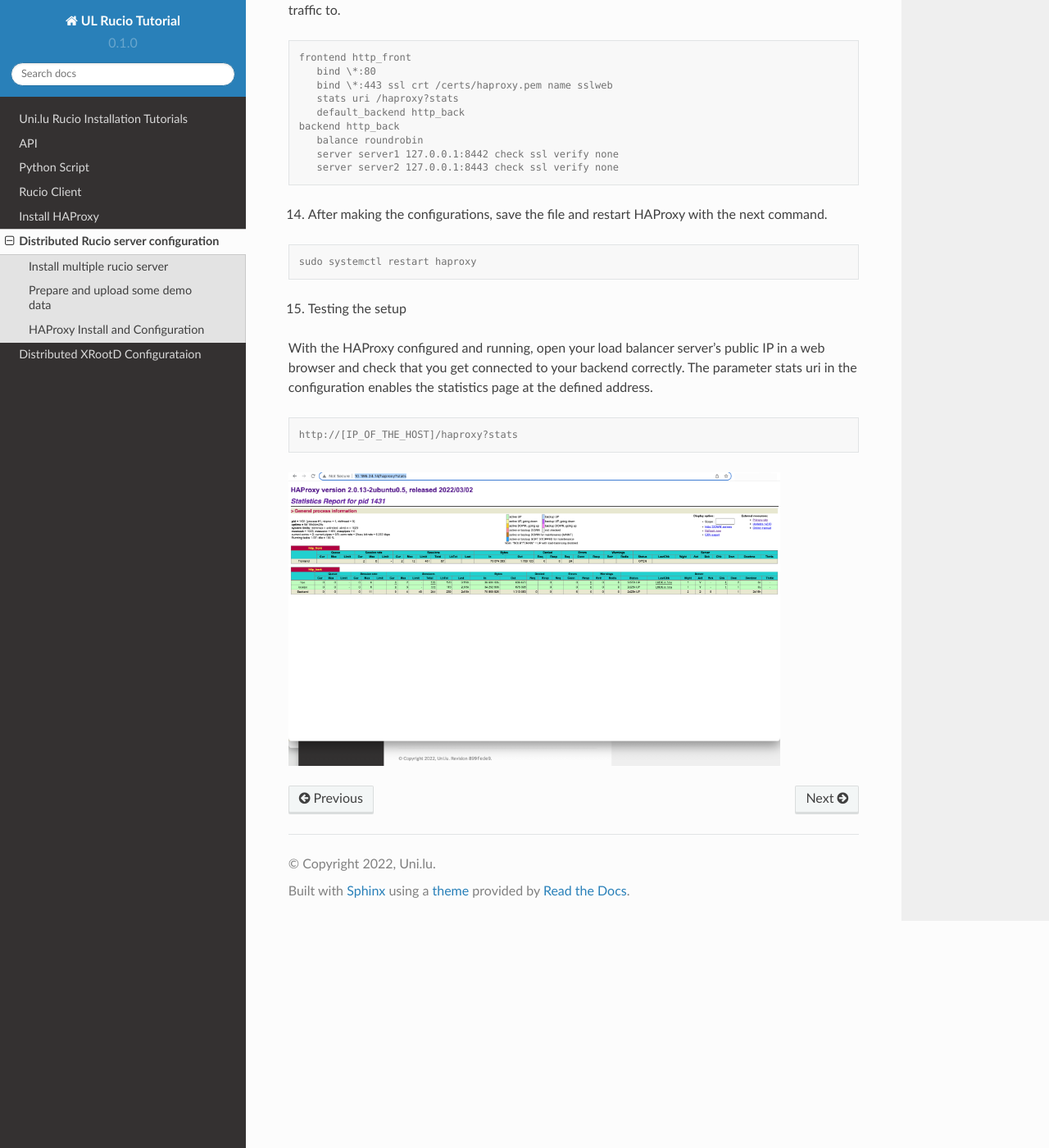
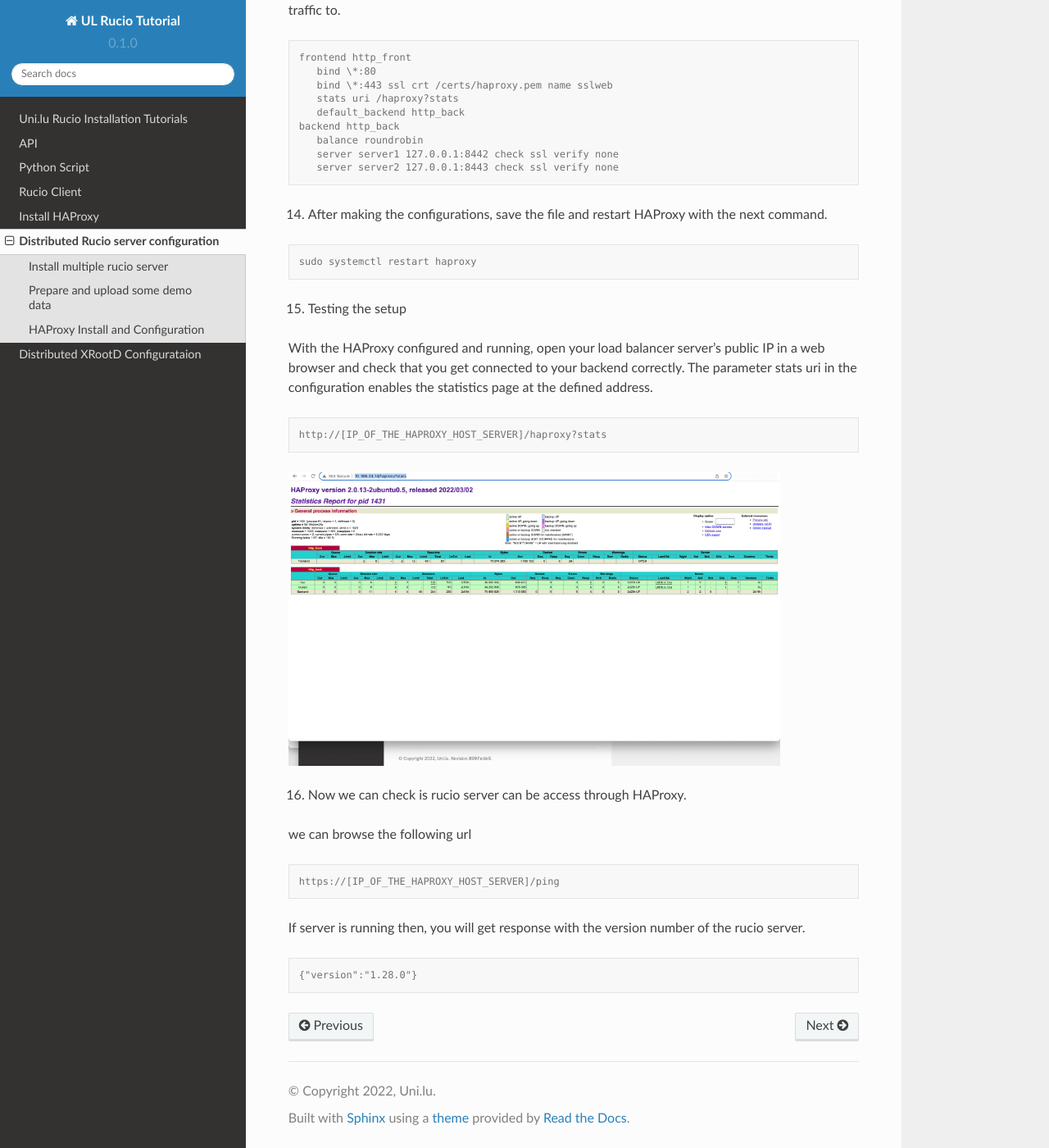
Before and after one commit to rahman-unilu/ulhpc-rucio-tutorials, a Sphinx documentation site: the page built from docs/source/distributedrucio.rst, in a window 1280 px wide and 1400 px high, scrolled down 4314 px. Shown: the whole window at 82% size. Built offline with Sphinx 7.4.7 and the Read the Docs theme 2.0.0, drawn with Linux system fonts in a browser that asks for light colours.

Commit message:
Update distributedrucio.rst

```diff
--- a/docs/source/distributedrucio.rst
+++ b/docs/source/distributedrucio.rst
@@ -204,7 +204,21 @@ With the HAProxy configured and running, open your load balancer server’s publ
 
 .. code-block:: console
 
-    http://[IP_OF_THE_HOST]/haproxy?stats
+    http://[IP_OF_THE_HAPROXY_HOST_SERVER]/haproxy?stats
 
 .. image:: haproxy_state_page.png
    :width: 600
+
+16. Now we can check is rucio server can be access through HAProxy.
+
+we can browse the following url
+
+.. code-block:: console
+
+  https://[IP_OF_THE_HAPROXY_HOST_SERVER]/ping
+
+If server is running then, you will get response with the version number of the rucio server.
+
+.. code-block:: console
+
+    {"version":"1.28.0"}
```
